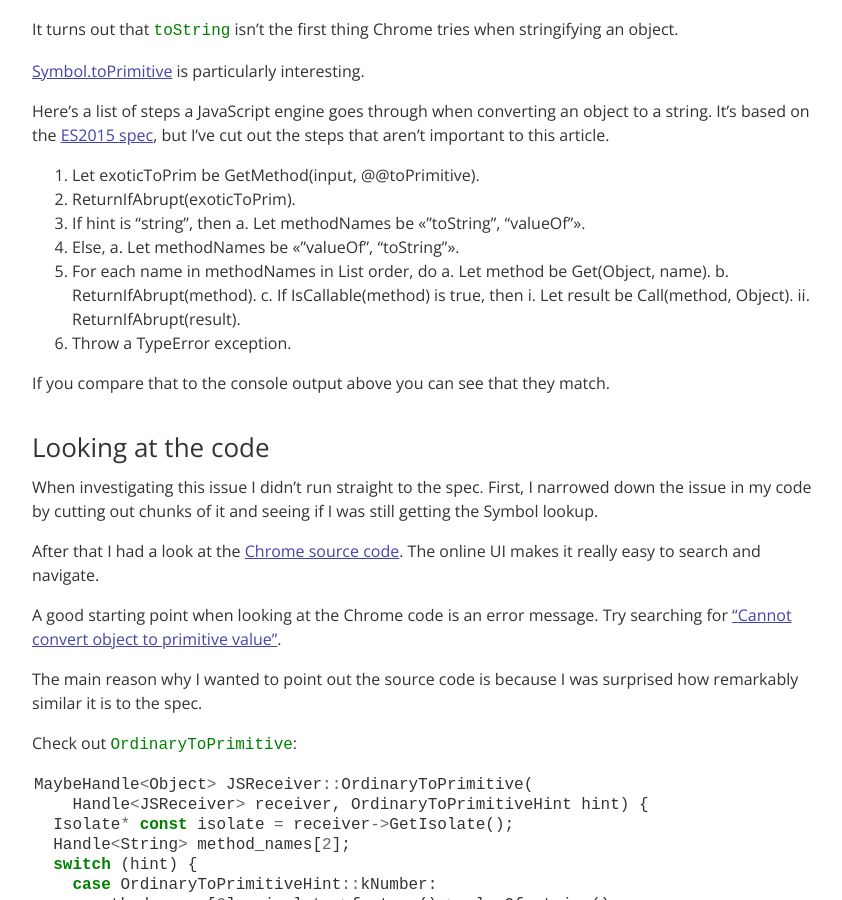
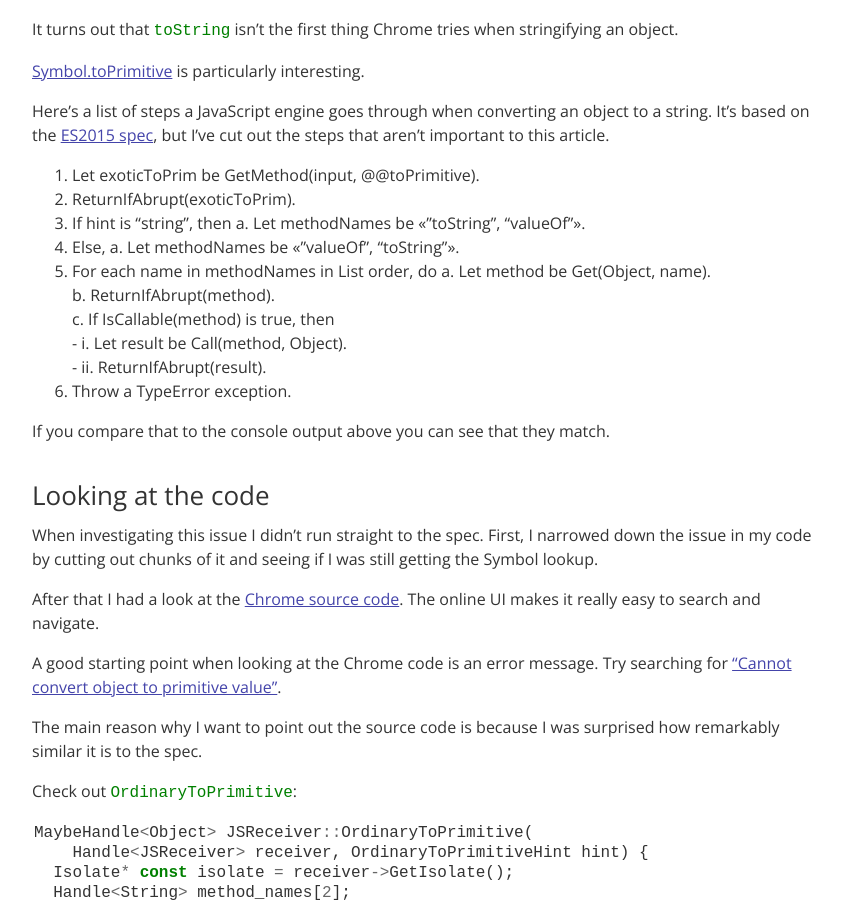
Before and after one commit to mattzeunert/mattzeunert.github.io, a Jekyll site: the page built from _posts/2016-07-20-proxy-symbol-tostring.md, in a window 1280 px wide and 900 px high, scrolled down 2274 px. Shown: the whole window, without its empty margins (106-948 px from the left). Built offline with Jekyll 4.4.1, drawn with Linux system fonts in a browser that asks for light colours; nearby versions of some CDN libraries; comment, search, counter and statistics services are not loaded.

Commit message:
Fix mobile layout hopefully.

```diff
--- a/_posts/2016-07-20-proxy-symbol-tostring.md
+++ b/_posts/2016-07-20-proxy-symbol-tostring.md
@@ -98,8 +98,8 @@ Here's a list of steps a JavaScript engine goes through when converting an objec
     a. Let method be Get(Object, name).
     b. ReturnIfAbrupt(method).
     c. If IsCallable(method) is true, then
-         i. Let result be Call(method, Object).
-         ii. ReturnIfAbrupt(result).
+         - i. Let result be Call(method, Object).
+         - ii. ReturnIfAbrupt(result).
 6. Throw a TypeError exception.
 
 If you compare that to the console output above you can see that they match.
@@ -112,7 +112,7 @@ After that I had a look at the [Chrome source code](https://cs.chromium.org/chro
 
 A good starting point when looking at the Chrome code is an error message. Try searching for ["Cannot convert object to primitive value"](https://cs.chromium.org/chromium/src/v8/src/messages.h?q=%22Cannot+convert+object+to+primitive+value%22&sq=package:chromium&l=103&dr=C).
 
-The main reason why I wanted to point out the source code is because I was surprised how remarkably similar it is to the spec.
+The main reason why I want to point out the source code is because I was surprised how remarkably similar it is to the spec.
 
 Check out `OrdinaryToPrimitive`:
 
```
